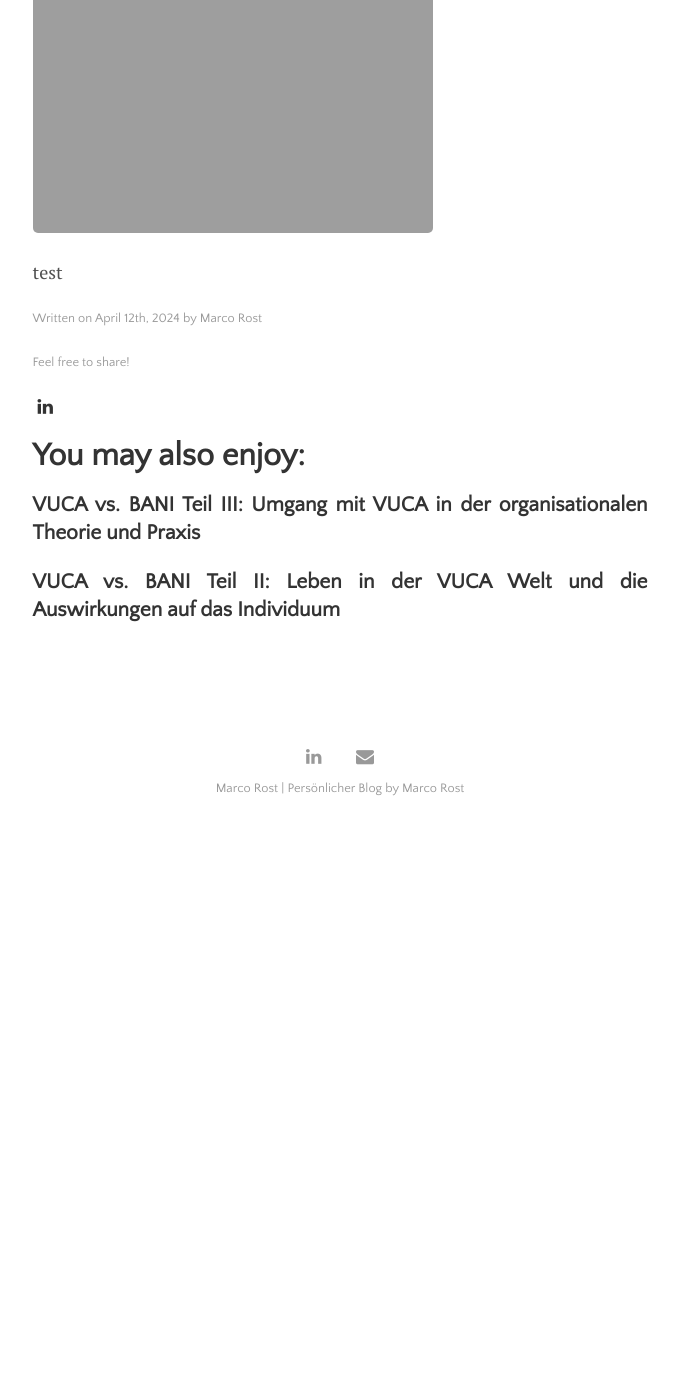
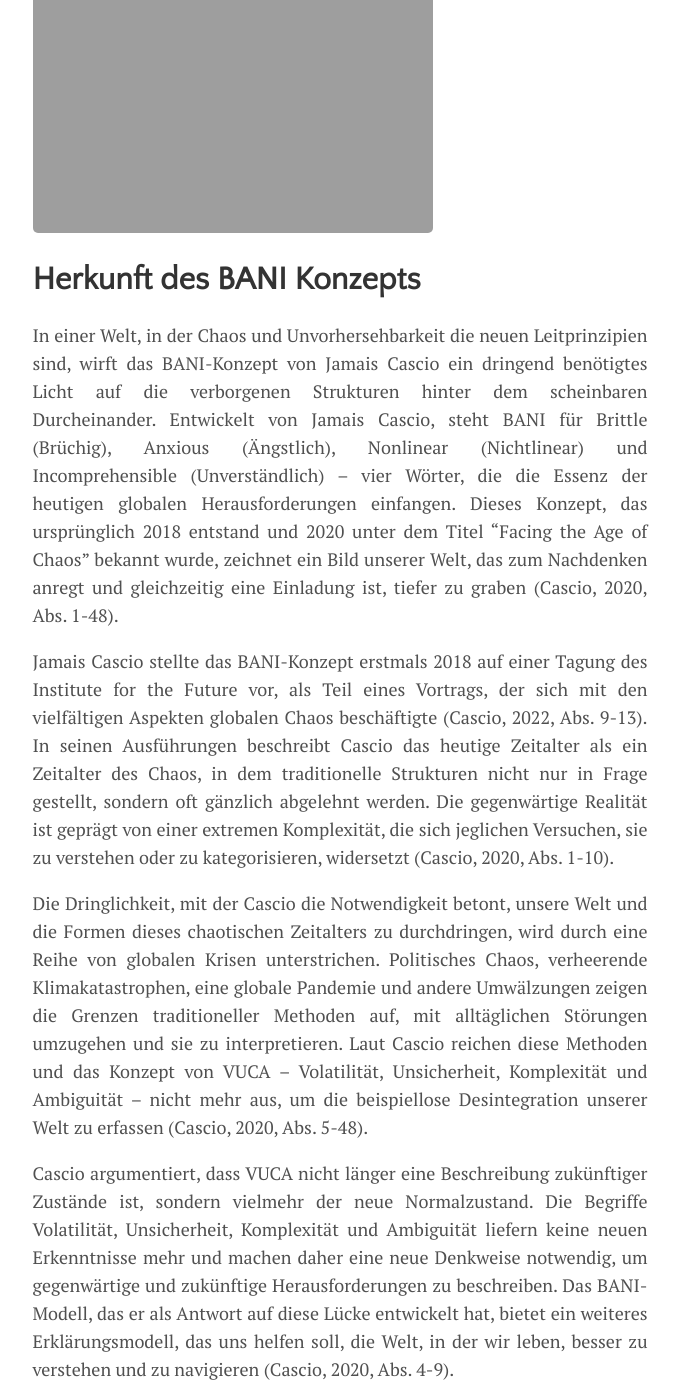
Before and after one commit to romabl/romabl.github.io, a Jekyll site: the page built from _posts/2024-04-12-VUCA VS BANI-Teil-IV.md, in a window 1280 px wide and 1400 px high, scrolled down 315 px. Shown: the whole window, without its empty margins (300-980 px from the left). Built offline with Jekyll 4.4.1, drawn with Linux system fonts in a browser that asks for light colours; before the commit the page ends 1149 px from its top, so only the background shows below that; some of the changed text lies outside the part shown.

Commit message:
Update 2024-04-12-VUCA VS BANI-Teil-IV.md

```diff
--- a/_posts/2024-04-12-VUCA VS BANI-Teil-IV.md
+++ b/_posts/2024-04-12-VUCA VS BANI-Teil-IV.md
@@ -6,4 +6,28 @@ categories: journal
 tags: [VUCA,BANI]
 image: cutting.jpg
 ---
-test
+# Herkunft des BANI Konzepts
+In einer Welt, in der Chaos und Unvorhersehbarkeit die neuen Leitprinzipien sind, wirft das BANI-Konzept von Jamais Cascio ein dringend benötigtes Licht auf die verborgenen Strukturen hinter dem scheinbaren Durcheinander. Entwickelt von Jamais Cascio, steht BANI für Brittle (Brüchig), Anxious (Ängstlich), Nonlinear (Nichtlinear) und Incomprehensible (Unverständlich) – vier Wörter, die die Essenz der heutigen globalen Herausforderungen einfangen. Dieses Konzept, das ursprünglich 2018 entstand und 2020 unter dem Titel "Facing the Age of Chaos" bekannt wurde, zeichnet ein Bild unserer Welt, das zum Nachdenken anregt und gleichzeitig eine Einladung ist, tiefer zu graben (Cascio, 2020, Abs. 1-48).
+
+Jamais Cascio stellte das BANI-Konzept erstmals 2018 auf einer Tagung des Institute for the Future vor, als Teil eines Vortrags, der sich mit den vielfältigen Aspekten globalen Chaos beschäftigte (Cascio, 2022, Abs. 9-13). In seinen Ausführungen beschreibt Cascio das heutige Zeitalter als ein Zeitalter des Chaos, in dem traditionelle Strukturen nicht nur in Frage gestellt, sondern oft gänzlich abgelehnt werden. Die gegenwärtige Realität ist geprägt von einer extremen Komplexität, die sich jeglichen Versuchen, sie zu verstehen oder zu kategorisieren, widersetzt (Cascio, 2020, Abs. 1-10).
+
+Die Dringlichkeit, mit der Cascio die Notwendigkeit betont, unsere Welt und die Formen dieses chaotischen Zeitalters zu durchdringen, wird durch eine Reihe von globalen Krisen unterstrichen. Politisches Chaos, verheerende Klimakatastrophen, eine globale Pandemie und andere Umwälzungen zeigen die Grenzen traditioneller Methoden auf, mit alltäglichen Störungen umzugehen und sie zu interpretieren. Laut Cascio reichen diese Methoden und das Konzept von VUCA – Volatilität, Unsicherheit, Komplexität und Ambiguität – nicht mehr aus, um die beispiellose Desintegration unserer Welt zu erfassen (Cascio, 2020, Abs. 5-48).
+
+Cascio argumentiert, dass VUCA nicht länger eine Beschreibung zukünftiger Zustände ist, sondern vielmehr der neue Normalzustand. Die Begriffe Volatilität, Unsicherheit, Komplexität und Ambiguität liefern keine neuen Erkenntnisse mehr und machen daher eine neue Denkweise notwendig, um gegenwärtige und zukünftige Herausforderungen zu beschreiben. Das BANI-Modell, das er als Antwort auf diese Lücke entwickelt hat, bietet ein weiteres Erklärungsmodell, das uns helfen soll, die Welt, in der wir leben, besser zu verstehen und zu navigieren (Cascio, 2020, Abs. 4-9).
+
+# Genauere Betrachtung und Definition
+In einer Zeit, die durch sprunghafte Zustandswechsel geprägt ist, eröffnet das innovative BANI-Konzept spannende Perspektiven auf die Herausforderungen, mit denen wir konfrontiert sind. Obwohl das Konzept noch in seinen Kinderschuhen steckt und wissenschaftliche Untersuchungen dazu erst am Anfang stehen, bieten die bisherigen Arbeiten wertvolle Einblicke. Diese Arbeiten, die größtenteils auf Cascios initialen Überlegungen basieren, legen den Grundstein für ein tieferes Verständnis der vier Dimensionen von BANI und ermutigen zu weiterer Forschung und Diskussion.
+
+## Brittle / brüchig:
+Cascio (2020, Abs. 10-19) definiert Brüchigkeit als eine trügerische Stärke, die plötzlich und katastrophal versagen kann. Obwohl brüchige Systeme stabil erscheinen und es oft auch sind, kollabieren sie schließlich bei Erreichen eines Bruchpunktes. Diese Eigenschaft unterstreicht die Unvorhersehbarkeit und das plötzliche Versagen, das in unserer heutigen Welt immer häufiger auftritt, und hebt die Notwendigkeit hervor, über den Schein hinaus zu blicken (Cascio, 2022, Abs. 17-21; 2020, Abs. 15-18).
+
+## Anxious / ängstlich:
+Nach Cascio (2020, Abs. 15-24) ist Ängstlichkeit ein Zustand der Furcht, gepaart mit einem Gefühl der Hilflosigkeit. In einer ängstlichen Welt scheint jede Entscheidung verheerende Folgen haben zu können, was zu einer Atmosphäre der Passivität führt, um keine falschen Schritte zu machen. Diese Dimension spiegelt eine Welt wider, in der die ständige Erwartung negativer Ereignisse zu Verzweiflung und der Angst führt, wichtige Entscheidungen zu verpassen oder von den Entscheidungen anderer negativ betroffen zu sein (Cascio, 2020, Abs. 15-24).
+
+## Non-linear / nichtlinear:
+Cascio (2020, Abs. 23-27) beschreibt eine nichtlineare Welt, in der Ursache und Wirkung nicht direkt miteinander verbunden oder unverhältnismäßig erscheinen. In solch einer Welt kann die geringste Entscheidung unerwartet große Auswirkungen haben, sowohl positive als auch negative. Dieses Konzept fordert uns heraus, unsere Erwartungen zu überdenken und zu akzeptieren, dass in der BANI-Welt Veränderungen eintreten können, die weit außerhalb unserer gewohnten Realität liegen (Cascio, 2022, Abs. 23-35).
+
+## Incomprehensible / unverständlich:
+Die Dimension der Unverständlichkeit wird von Cascio (2020, Abs. 33-41) und Kraaijenbrink (2022, Abs. 15-19) als die Schwierigkeit beschrieben, die aktuelle Situation zu verstehen oder zu interpretieren. Dieses Phänomen führt dazu, dass Menschen nicht in der Lage sind, die Antworten zu finden, nach denen sie suchen, oder Sinn in den Antworten zu erkennen, die sie erhalten. Diese Eigenschaft des BANI-Konzepts hebt die oft überwältigende Komplexität der Welt hervor, in der wir leben, und die Herausforderung, Klarheit in einem Meer von Informationen zu finden (Kraaijenbrink, 2022, Abs. 17-19).
+
+Das BANI-Konzept bietet somit einen Rahmen, um die vielschichtigen und oft verwirrenden Aspekte unserer Zeit zu verstehen. Durch die Betrachtung dieser vier Dimensionen können wir beginnen, die tieferen Ursachen der globalen Unbeständigkeit zu erkennen und Wege zu finden, in einer zunehmend unvorhersehbaren Welt zu navigieren.
```
